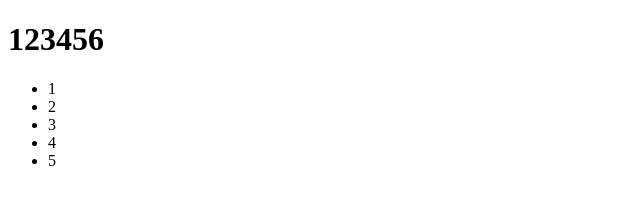
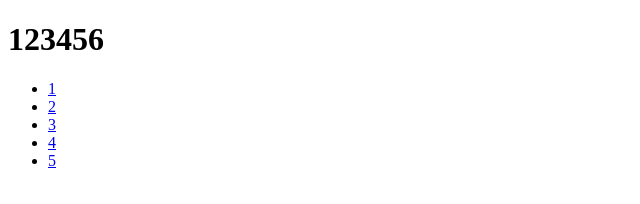
Before and after one commit to ThomasChao0613/DemoSite, a plain HTML site: page index.html in a window 1280 px wide. Shown: the full height of the page, 0-640 px from the left. Drawn offline with Linux system fonts and the light colour scheme.

Commit message:
fix index

```diff
--- a/index.html
+++ b/index.html
@@ -6,11 +6,11 @@
 <body>
 	<h1>123456</h1>
 	<ul>
-		<li><a href="#"></a>1</li>
-		<li><a href="#"></a>2</li>
-		<li><a href="#"></a>3</li>
-		<li><a href="#"></a>4</li>
-		<li><a href="#"></a>5</li>
+		<li><a href="#">1</a></li>
+		<li><a href="#">2</a></li>
+		<li><a href="#">3</a></li>
+		<li><a href="#">4</a></li>
+		<li><a href="#">5</a></li>
 	</ul>
 </body>
 </html>
```
